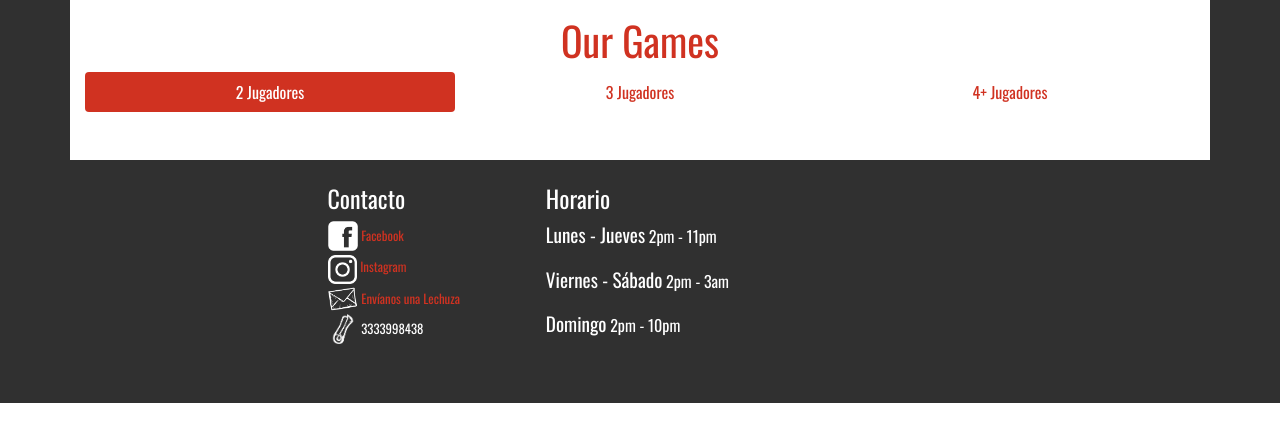
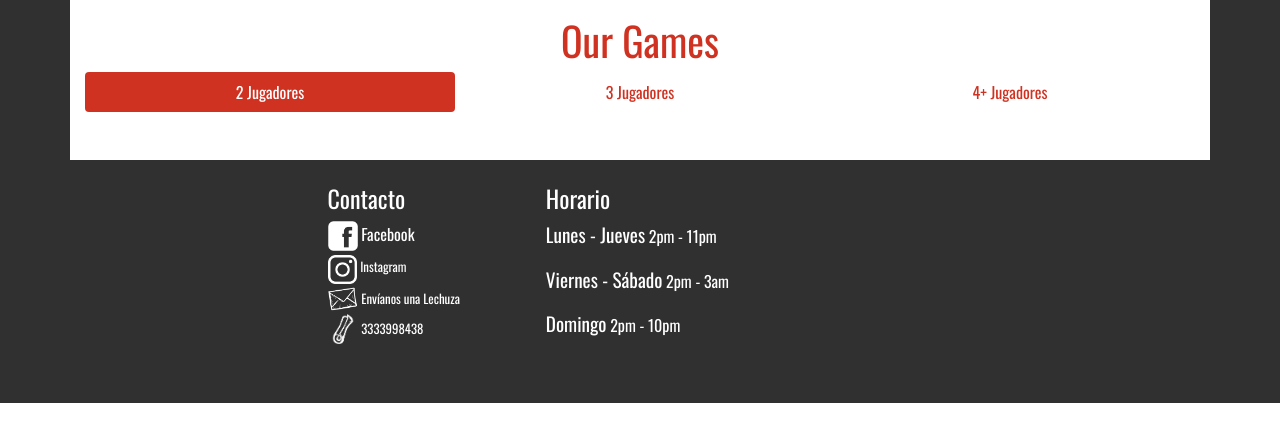
Before and after one commit to ScoffM/shelleys-heart, a Django app: page /games/ in a window 1280 px wide. Shown: the part 76-518 px from the top of the page. Run offline with Django 3.2, Linux system fonts and the light colour scheme; data that the repository does not hold is empty; some libraries are stand-ins or nearby versions.

Commit message:
Updated footer link colour, added instagram link

```diff
--- a/shelly/templates/base.html
+++ b/shelly/templates/base.html
@@ -52,9 +52,9 @@
             <div class="col-3"></div>
             <div class="col-2">
                 <h4> Contacto</h4>
-                <img src="{% static 'icons/fb.png' %}" height="30px"> <a href="https://www.facebook.com/Shelleys-Heart-186161795594440/" class="small"> Facebook</a> <br>
-                <img class="pt-1"src="{% static 'icons/ig.png' %}" height="33px"> <a href="" class="small"> Instagram</a> <br>
-                <img src="{% static 'icons/email.png' %}" height="30px"> <a href="mailto:questions@shelleysheart.com" class="small"> Envíanos una Lechuza</a><br>
+                <img src="{% static 'icons/fb.png' %}" height="30px"> <a class="footer_links" href="https://www.facebook.com/Shelleys-Heart-186161795594440/" class="small"> Facebook</a> <br>
+                <img class="pt-1"src="{% static 'icons/ig.png' %}" height="33px"> <a href="https://www.instagram.com/shelleyshearttavern/" class="small footer_links"> Instagram</a> <br>
+                <img src="{% static 'icons/email.png' %}" height="30px"> <a href="mailto:questions@shelleysheart.com" class="small footer_links"> Envíanos una Lechuza</a><br>
                 <img src="{% static 'icons/phone.png' %}" height="30px"> <a class="small"> 3333998438</a><br>
             </div>
             <div class="col-2">
```
